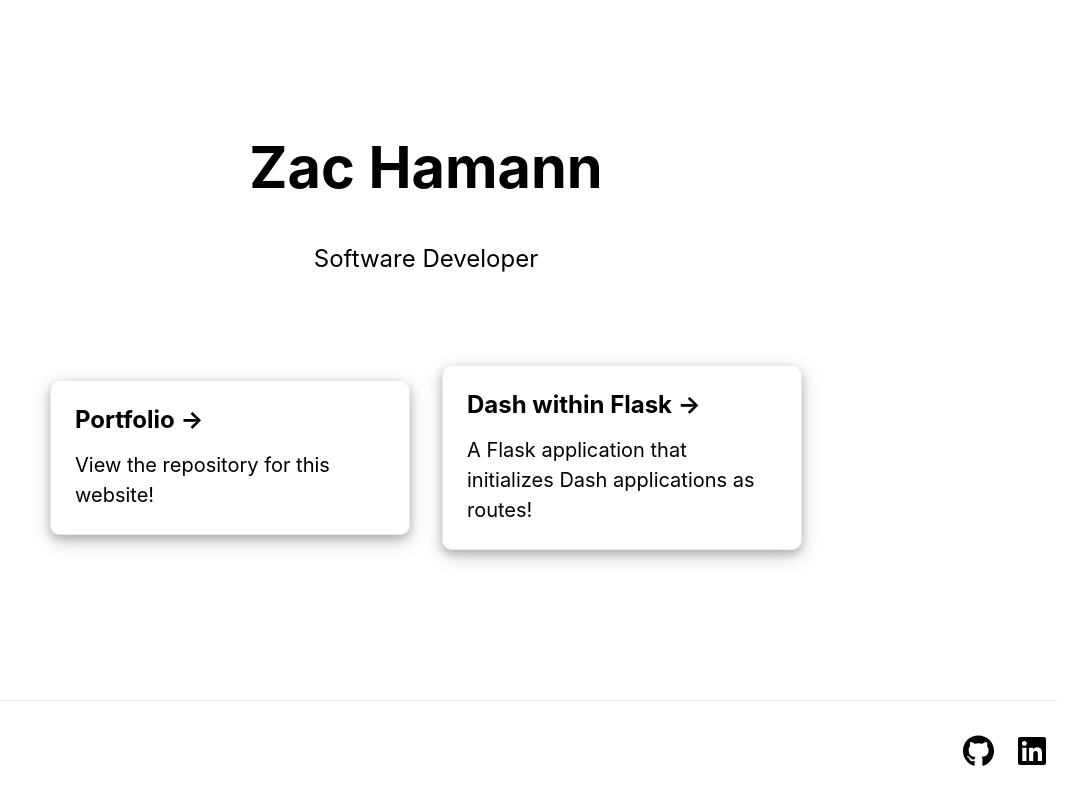
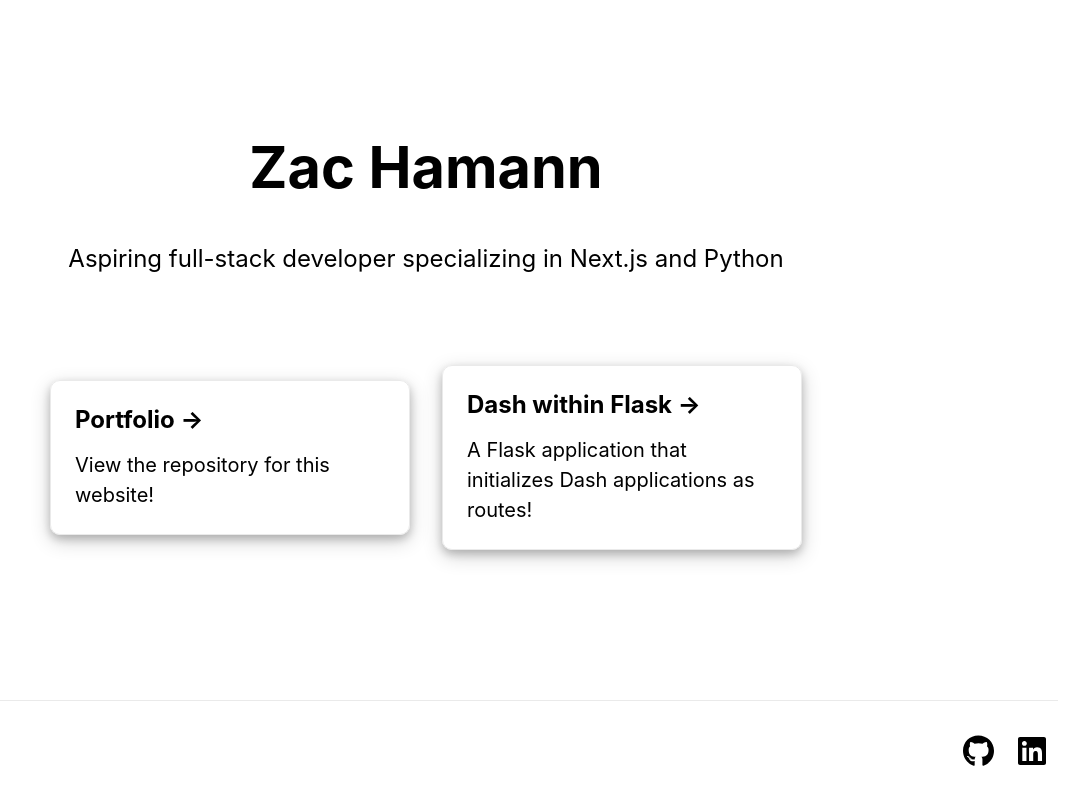
Before and after one commit to zhamann/personal-portfolio, a Next.js app: page / in a window 1280 px wide. Shown: the whole page, without its empty margins (214-1280 px from the left). Built offline with nearby package versions, Linux system fonts and the light colour scheme.

Commit message:
Update to personal description

```diff
--- a/pages/index.js
+++ b/pages/index.js
@@ -17,7 +17,7 @@ export default function Home() {
         </h1>
 
         <p className={styles.description}>
-          Software Developer
+          Aspiring full-stack developer specializing in Next.js and Python
         </p>
 
         <div className={styles.grid}>
```
